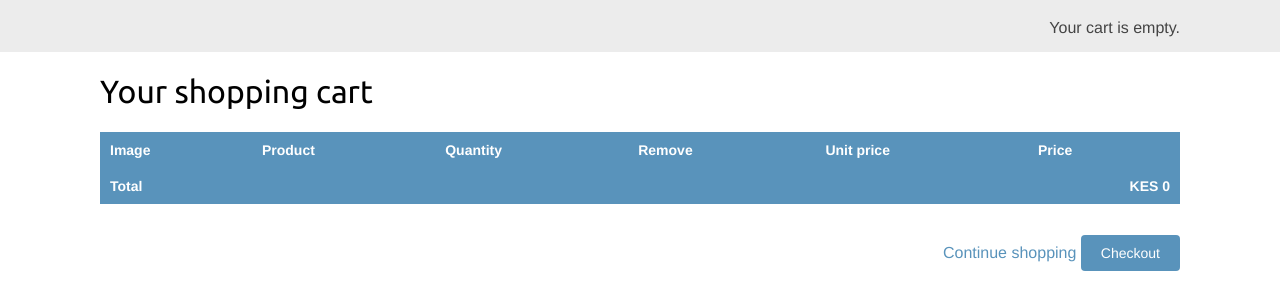
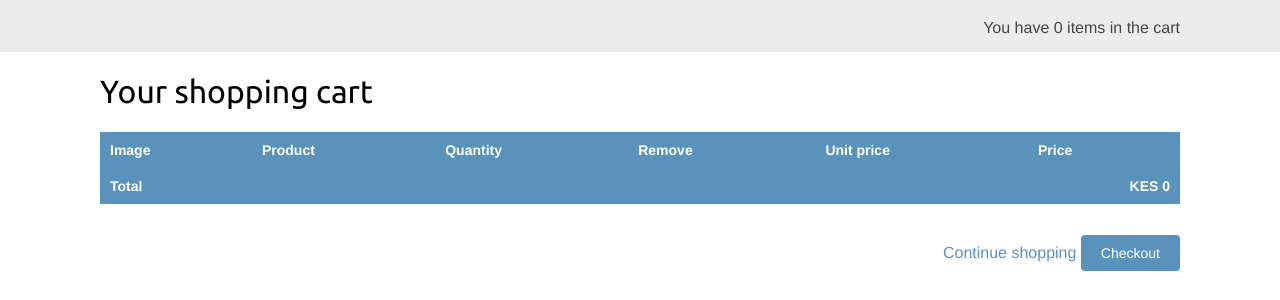
Before and after one commit to alexkiura/online_shop, a Django app: page /cart/ in a window 1280 px wide. Shown: the part 46-346 px from the top of the page. Run offline with Django 3.2, Linux system fonts and the light colour scheme.

Commit message:
feat: show a message with a count of items in the cart

```diff
--- a/shop/templates/shop/base.html
+++ b/shop/templates/shop/base.html
@@ -11,7 +11,13 @@
         <a href="/" class="logo">My shop</a>
     </div>
     <div id="subheader">
-        <div class="cart">Your cart is empty.</div>
+        <div class="cart">{% if cart.is_empty %}
+            Your cart is empty
+        {% else %}
+        {% with items=cart|length %}
+            You have {{ items }} item{{ items|pluralize }} in the cart
+        {% endwith %}
+        {% endif %} </div>
     </div>
     <div id="content">
         {% block content %}
```
